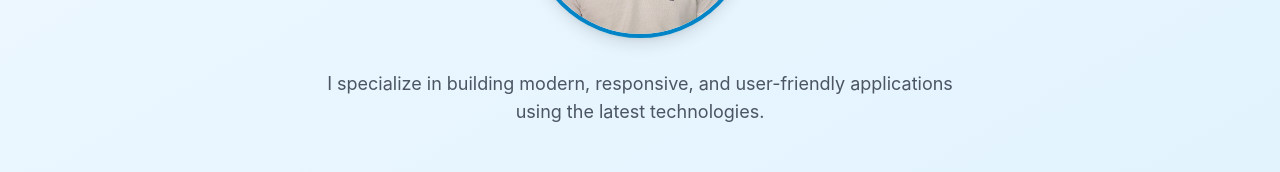
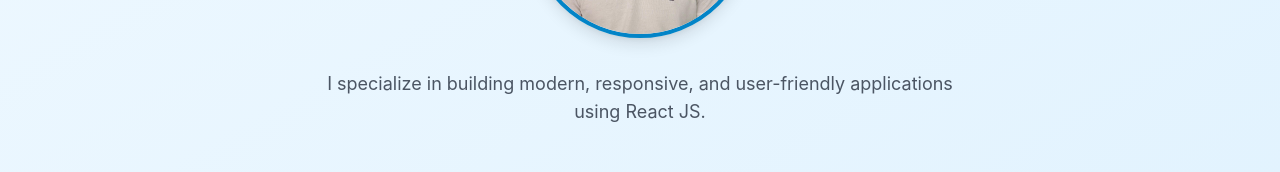
Before and after one commit to Mateosacco99/portfolio, a React (Create React App) app: page / in a window 1280 px wide. Shown: the part 462-634 px from the top of the page. Built offline with nearby package versions, Linux system fonts and the light colour scheme; no server answers.

Commit message:
Fix: Palabrerio Feo

```diff
--- a/src/i18n/translations.js
+++ b/src/i18n/translations.js
@@ -9,7 +9,7 @@ export const translations = {
     },
     hero: {
       greeting: "Hi, I'm",
-      specialization: 'I specialize in building modern, responsive, and user-friendly applications using the latest technologies.',
+      specialization: 'I specialize in building modern, responsive, and user-friendly applications using React JS.',
       techStack: "Technologies & Tools",
       buttons: {
         getInTouch: 'Get In Touch',
@@ -67,7 +67,7 @@ export const translations = {
     },
     hero: {
       greeting: 'Hola, soy',
-      specialization: 'Me especializo en construir aplicaciones modernas, responsivas y amigables con el usuario utilizando las últimas tecnologías.',
+      specialization: 'Me especializo en construir aplicaciones modernas, responsivas y amigables con el usuario utilizando React JS.',
       techStack: 'Tecnologías y Herramientas',
       buttons: {
         getInTouch: 'Contáctame',
```
